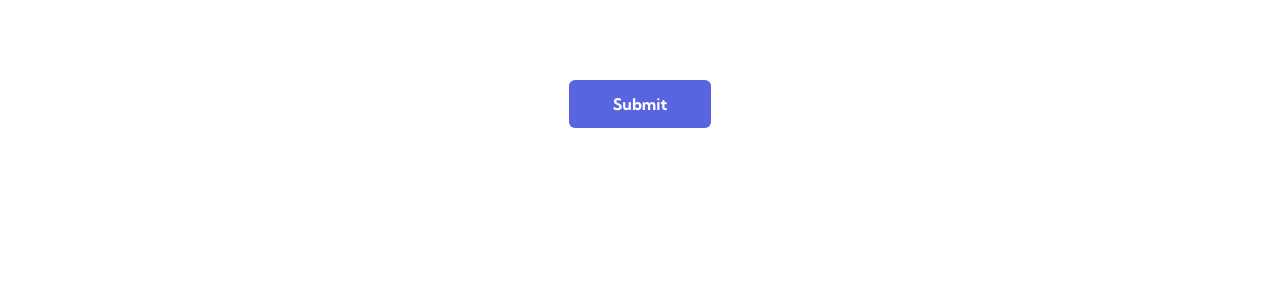
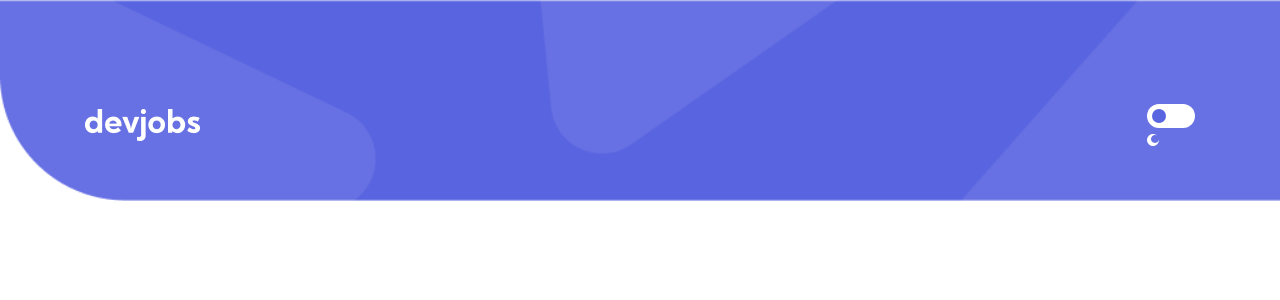
Before and after one commit to ahmetayyildiz66/devjobs-app, a Vue app: page / in a window 1280 px wide. Shown: the top 300 px of the page. Built offline with nearby package versions, Linux system fonts and the light colour scheme.

Commit message:
switch toggle component

```diff
--- a/src/App.vue
+++ b/src/App.vue
@@ -1,13 +1,10 @@
-<script setup lang="ts"></script>
-
 <template>
-  <div class="flex justify-center py-20 w-full">
-    <DjButton>Submit</DjButton>
-  </div>
+  <DjHeader />
+  <!-- <main class="lg:max-w-[1440px] mx-auto"></main> -->
 </template>
 
 <script lang="ts" setup>
-import DjButton from "./components/DjButton.vue";
+import DjHeader from "./layouts/DjHeader.vue"
 </script>
 
 <style>
--- /dev/null
+++ b/src/components/DjSwitch.vue
@@ -0,0 +1,9 @@
+<template>
+  <div>
+    <input type="checkbox" name="themeToggler" id="themeToggler" class="peer hidden" />
+    <label
+      for="themeToggler"
+      class="w-12 h-6 inline-block bg-white cursor-pointer relative rounded-full before:absolute before:transition-all before:duration-300 before:h-3.5 before:w-3.5 before:bg-blue-550 before:m-[5px] before:rounded-full peer-checked:before:translate-x-5"
+      />
+  </div>
+</template>
--- /dev/null
+++ b/src/components/icons/IconMoon.vue
@@ -0,0 +1,16 @@
+<template>
+  <svg
+    width="12"
+    height="12"
+    viewBox="0 0 12 12"
+    fill="none"
+    xmlns="http://www.w3.org/2000/svg"
+  >
+    <path
+      fill-rule="evenodd"
+      clip-rule="evenodd"
+      d="M6 0C4.35789 0 2.84211 0.694737 1.76842 1.76842C0.663158 2.84211 0 4.35789 0 6C0 7.64211 0.694737 9.15789 1.76842 10.2316C2.84211 11.3368 4.35789 12 6 12C7.64211 12 9.1579 11.3053 10.2316 10.2316C11.3053 9.15789 12 7.64211 12 6C12 5.8147 11.9912 5.63101 11.9739 5.44938C11.8669 6.36895 11.4377 7.20438 10.8211 7.82105C10.1053 8.53684 9.09474 9 8 9C6.90526 9 5.89474 8.55789 5.17895 7.82105C4.46316 7.10526 4 6.09474 4 5C4 3.90526 4.44211 2.89474 5.17895 2.17895C5.89474 1.46316 6.90526 1 8 1C8.7164 1 9.39674 1.18933 9.98201 1.52669C8.92922 0.567176 7.51863 0 6 0Z"
+      fill="white"
+    />
+  </svg>
+</template>
--- /dev/null
+++ b/src/containers/ThemeSwitcher.vue
@@ -0,0 +1,11 @@
+<template>
+  <div>
+    <DjSwitch />
+    <IconMoon />
+  </div>
+</template>
+
+<script lang="ts" setup>
+import DjSwitch from '../components/DjSwitch.vue';
+import IconMoon from '../components/icons/IconMoon.vue';
+</script>
--- /dev/null
+++ b/src/layouts/DjHeader.vue
@@ -0,0 +1,20 @@
+<template>
+  <header class="lg:max-w-[1440px] mx-auto lg:h-[162px]">
+    <img
+      src="../assets/headerBg.png"
+      alt="Devjobs background"
+      class="w-full h-full"
+    />
+    <div class="container mx-auto bg-red-300 -mt-[97px] flex items-center justify-between">
+      <img
+        src="../assets/devjobs.png"
+        alt="Devjobs logo"
+      />
+      <ThemeSwitcher />
+    </div>
+  </header>
+</template>
+
+<script lang="ts" setup>
+import ThemeSwitcher from '../containers/ThemeSwitcher.vue';
+</script>
--- a/tailwind.config.js
+++ b/tailwind.config.js
@@ -3,6 +3,18 @@ module.exports = {
   purge: ['./index.html', './src/**/*.{vue,js,ts,jsx,tsx}'],
   darkMode: 'media', // or 'media' or 'class'
   theme: {
+    container: {
+      screens: {
+        sm: '375px',
+        md: '768px',
+        lg: '1110px'
+      }
+    },
+    screens: {
+      'sm': '375px',
+      'md': '768px',
+      'lg': '1440px'
+    },
     extend: {
       colors: {
         blue: {
```
Also changed, not shown: src/assets/devjobs.png (added), src/assets/headerBg.png (added).
